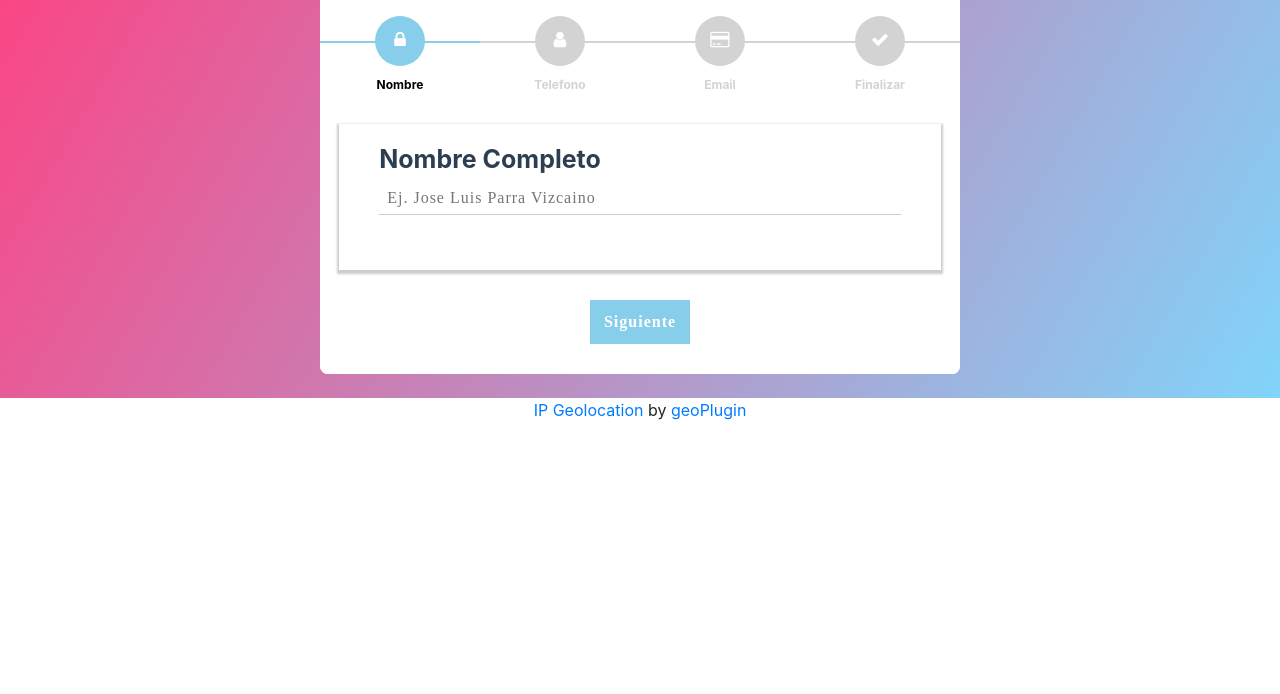
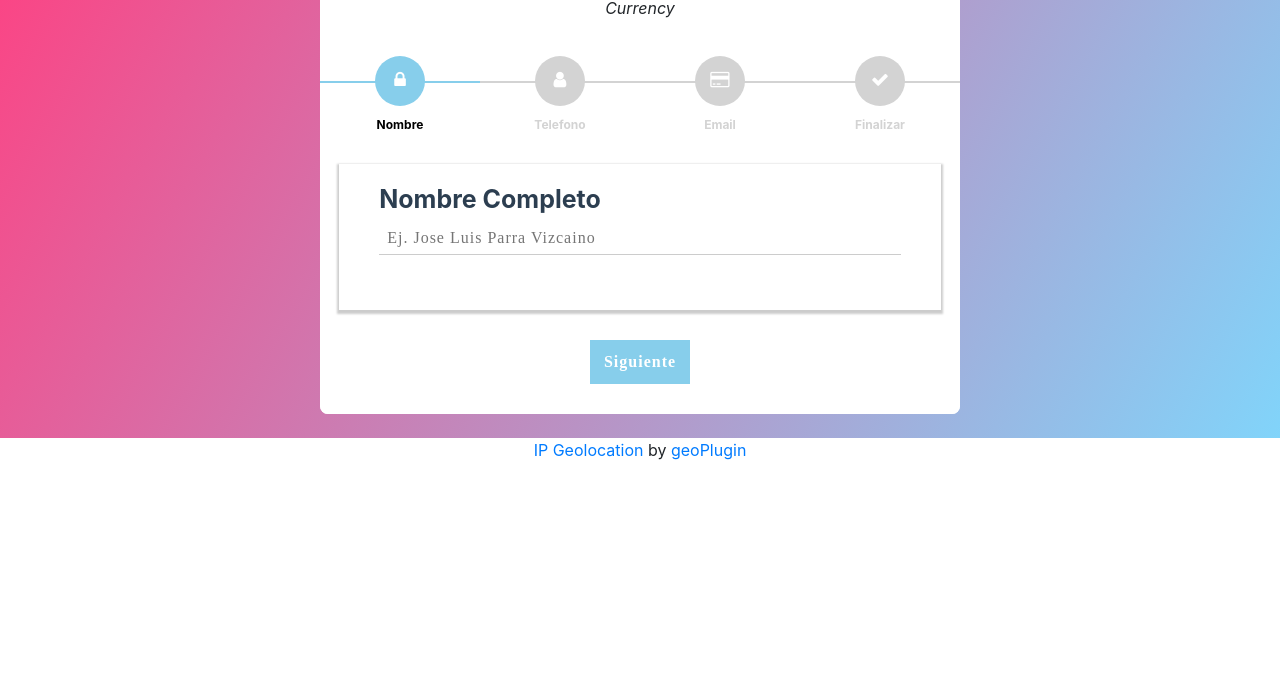
Before and after one commit to kuraidark23/aniform, a plain HTML site: page index.html in a window 1280 px wide. Shown: the part 106-800 px from the top of the page. Drawn offline with nearby package versions, Linux system fonts and the light colour scheme; no server answers.

Commit message:
hanges tt  be committed:

```diff
--- a/index.html
+++ b/index.html
@@ -19,6 +19,7 @@
             <div class="col-11 col-sm-9 col-md-7 col-lg-6 text-center p-0 mt-3 mb-2">
                 <div class="card px-0 pt-4 pb-0 mt-3 mb-3">
                     <h2><strong>Ani Form</strong></h2>
+                    <p><i>Currency</i></p>
                     <div class="row">
                         <div class="col-md-12 mx-0">
                             <form id="msform">
```
